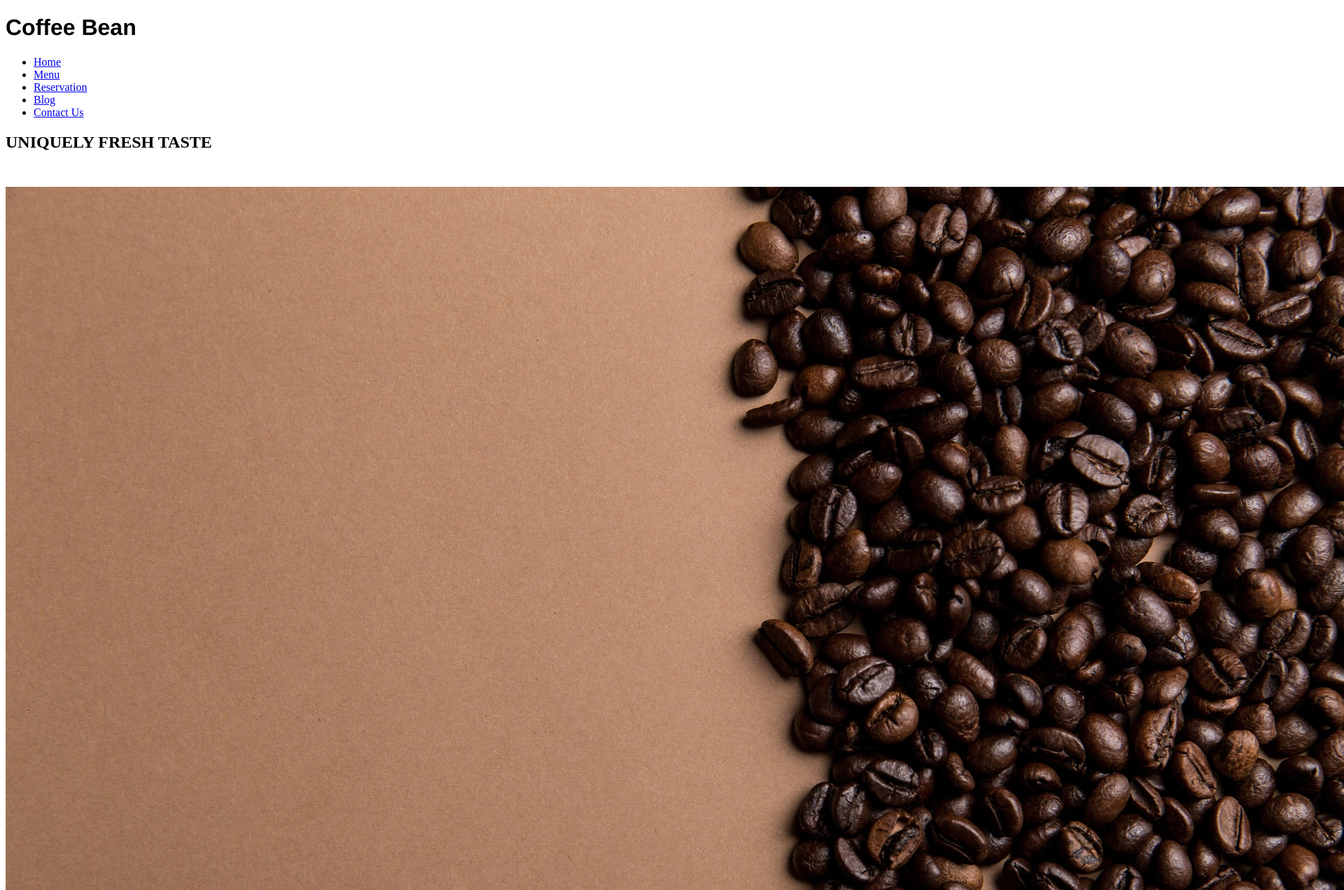
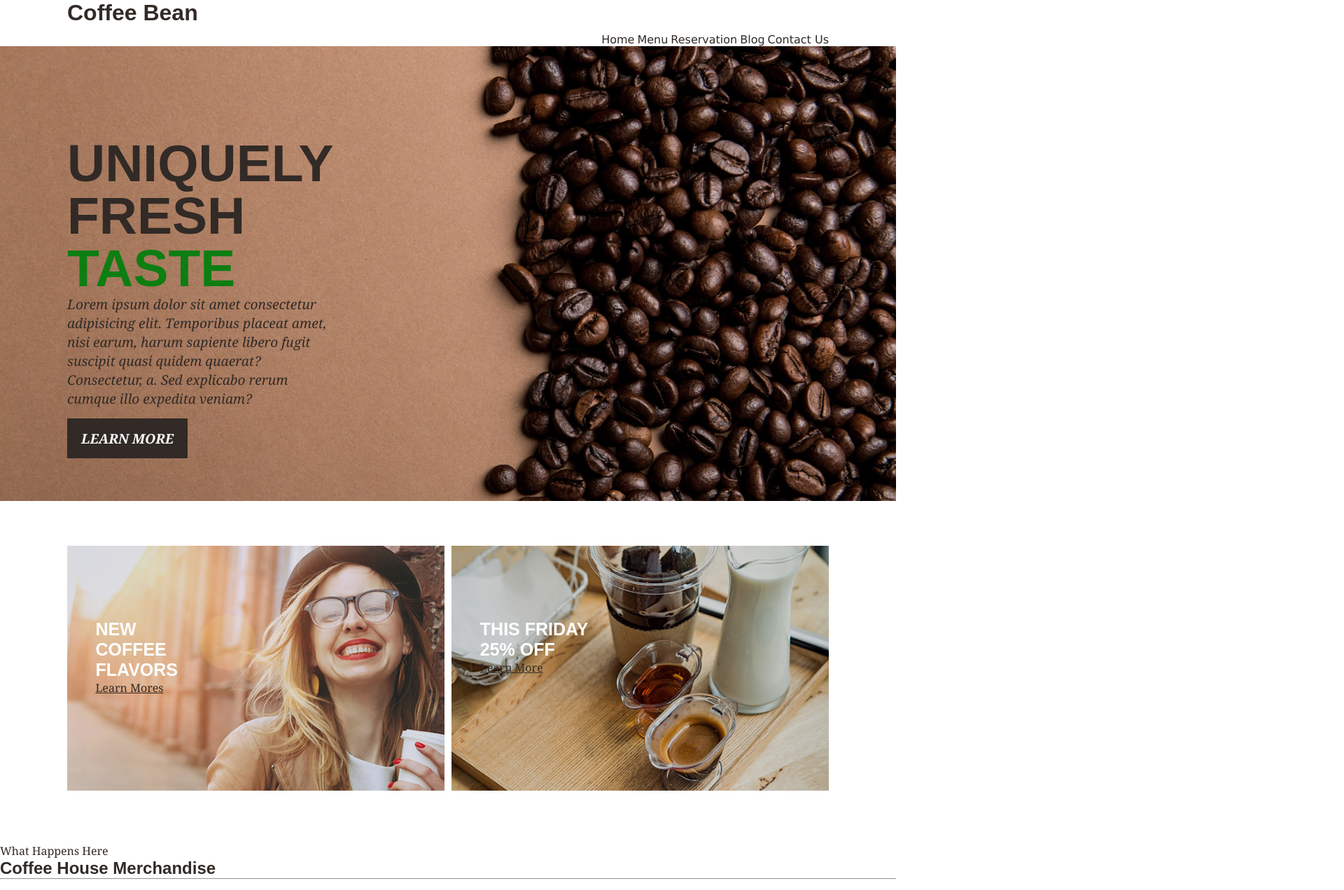
Before and after one commit to drib14/Term-Project, a plain HTML site: page index.html in a window 1280 px wide. Shown: the top 1272 px of the page at 70% size, 1920 px wide, since content can reach past the window. Drawn offline with Linux system fonts and the light colour scheme.

Commit message:
css decoration

```diff
--- a/css/style.css
+++ b/css/style.css
@@ -1,6 +1,155 @@
-.CoffeeBean {
-    font-family: 'Franklin Gothic Medium', 'Arial Narrow', Arial, sans-serif;
+* {
+  margin: 0;
+  padding: 0;
+  box-sizing: border-box;
+  color: #312a26;
 }
-img {
-  padding-top:50px;
+
+/* All headers Area*/
+
+h1,
+h2,
+h3,
+h4,
+h5,
+h6 {
+  font-family: Arial, Helvetica, sans-serif;
 }
+
+p,
+label,
+a {
+  font-family: Georgia, 'Times New Roman', Times, serif;
+}
+
+a:hover {
+  color: #7c7c7c;
+}
+
+body{
+  width: 100%;
+}
+
+/*Header Area*/
+
+.nav {
+  overflow: auto;
+  width: 85%;
+  margin-left: auto;
+  margin-right: auto;
+}
+
+.nav ul {
+  width: 50%;
+  float: right;
+  text-align: right;
+  padding-top: 10px;
+}
+
+.nav a {
+  font-family: Verdana, Geneva, Tahoma, sans-serif;
+  text-decoration: none;
+}
+
+.nav li {
+  display: inline-block;
+}
+
+.nav p {
+  font-style: italic ;
+}
+
+/*Banner*/
+
+.banner {
+  height: 650px;
+  background-color: orange;
+  background-image: url(../images/atf-image.jpg);
+  background-size: cover;
+  background-position: center;
+  margin-bottom: 5%;
+}
+
+.banner-text {
+  width: 30%;
+  position: relative;
+  top: 20%;
+  left: 7.5%;
+  font-size: larger;
+}
+
+.banner h2 {
+  text-transform: uppercase;
+  font-size: 75px;
+  line-height: 75px;
+}
+
+.banner a {
+  padding: 15px 20px;
+  background-color: #312a26;
+  color: white;
+  display: inline-block;
+  text-decoration: none;
+  text-transform: uppercase;
+  font-weight: 700;
+}
+
+.banner span {
+  color: rgb(13, 126, 18);
+}
+
+.banner p {
+  font-style: italic;
+  margin-bottom: 15px;
+}
+
+/*Ads Area*/
+
+.ads {
+  overflow: auto;
+  width: 85%;
+  margin-left: auto;
+  margin-right: auto;
+  margin-bottom: 5%;
+}
+
+.ads-box {
+  width: 49.5%;
+  float: left;
+  height: 350px;
+  background-size: cover;
+  background-position: center;
+  background-color: #312a26;
+  position: relative;
+}
+
+.ads-box:nth-child(1),
+.ads-box:nth-child(3) {
+  margin-right: 1%;
+}
+
+.ads-box:nth-child(1),
+.ads-box:nth-child(2) {
+  margin-bottom: 1%;
+}
+
+.ads-box:nth-child(1) {
+  background-image: url(../images/merchandise1.jpg);
+}
+
+.ads-box:nth-child(2) {
+  background-image: url(../images/merchandise2.jpg);
+}
+
+.ads-text {
+  width: 30%;
+  position: relative;
+  top: 30%;
+  left: 7.5%;
+}
+
+.ads-text h3 {
+  color: white;
+  font-size: 25px ;
+  text-transform: uppercase;
+}
--- a/index.html
+++ b/index.html
@@ -8,7 +8,9 @@
     <title>Term-Project</title>
 </head>
 <body>
-    <div id="Home">
+    <div class="wrapper">
+      <!--Header Area-->
+      <div class="nav">
         <h1 class="CoffeeBean">Coffee Bean</h1>
         <a id="image/atf-image.jpg"></a>
 
@@ -21,12 +23,37 @@
             <li><a href="#Contact Us" class="contact"> Contact Us</a></li>
             <a id="Home"></a>
         </ul>
-        <h2> UNIQUELY FRESH TASTE<img src="images/atf-image.jpg"></h2>
+      </div>
+    </div>
+    <!--Banner Area-->
+    <div class="banner">
+      <div class="banner-text">
+        <h2> UNIQUELY FRESH <span>TASTE</span></h2>
         <p>Lorem ipsum dolor sit amet consectetur adipisicing elit. Temporibus placeat amet, nisi earum, harum sapiente libero fugit suscipit quasi quidem quaerat? Consectetur, a. Sed explicabo rerum cumque illo expedita veniam?</p>
         <p><a href="">Learn More</a></p>
-        <h3>This Friday 25% off</h3>
-        <p><a href="">Learn More</a></p>
-        <br>
+      </div>
+    </div>
+
+    <!--Ads Area-->
+    <div class="ads ads1">
+      <!--Ads 1-->
+      <div class="ads-box">
+        <div class="ads-text">
+          <h3>New Coffee Flavors</h3>
+          <p><a href="">Learn Mores</a></p>
+        </div>
+      </div>
+      <!--Ads 2-->
+      <div class="ads-box">
+        <div class="ads-text">
+          <h3>This Friday 25% off</h3>
+          <p><a href="">Learn More</a></p>
+          <br>
+        </div>
+      </div>
+    </div>
+
+
         <p>What Happens Here</p>
 
         <h2>Coffee House Merchandise</h2>
@@ -206,7 +233,7 @@
                     <th>09:00-22:00</th>
                     </tr>
                     </thead>
-    </div>
+          </div>
                <div>
                 <h3>Latest Post</h3>
                 <p><b>Expand your mind, Changa everything</b></p>
@@ -245,5 +272,5 @@
 
                 <p>&copy; 2020 All Rights Reserved</p>
         </div>
-    </div>
+
 </body>
```
